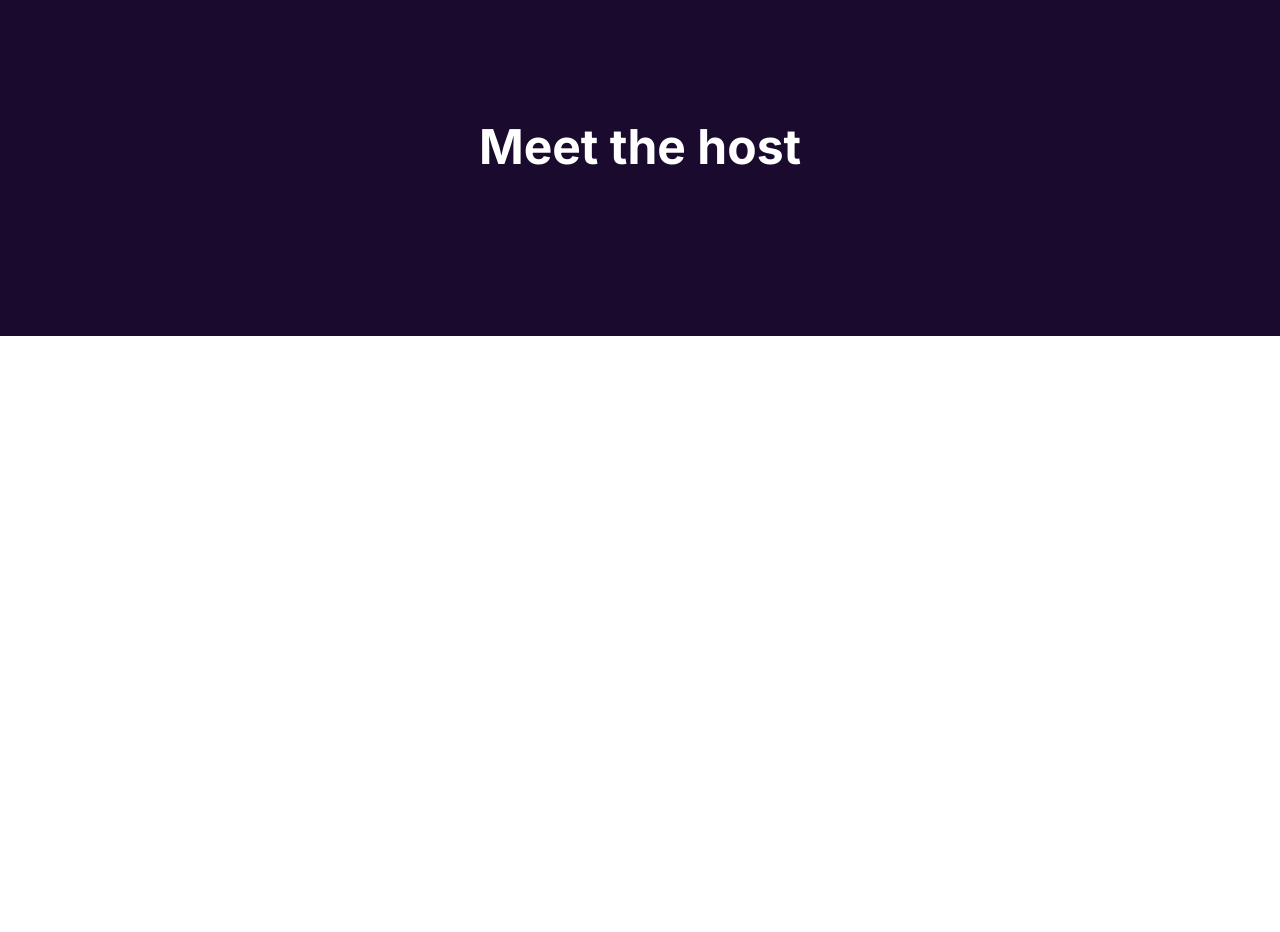
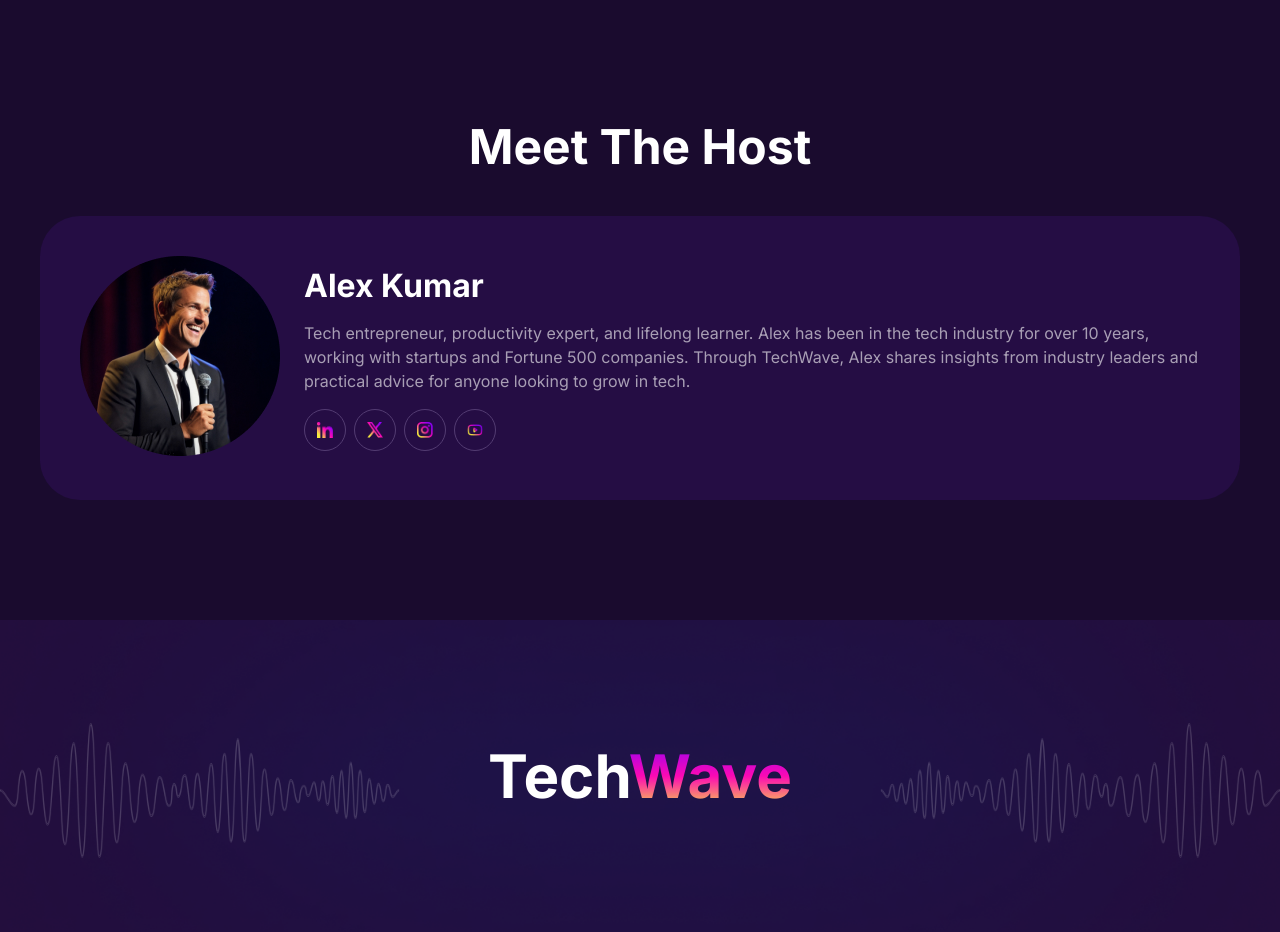
Before and after one commit to md-sajid-sarkar/Assignment-B13-A02-TechWave, a plain HTML site: page index.html in a window 1280 px wide. Shown: the part 3348-4280 px from the top of the page. Before the commit the page ends 3684 px from the top, so only its background shows below. Drawn offline with Linux system fonts and the light colour scheme.

Commit message:
complete footer part & host section without responsive

```diff
--- a/index.html
+++ b/index.html
@@ -186,13 +186,40 @@
                         <p><img src="./assets/clock.png" alt="clock">42 min</p>
                     </div> -->
                 </div>
-                <h2 class="featured-episodes-title title">Meet the host</h2>
+                <!-- <h2 class="meet-the-host-title title">Meet The Host</h2> -->
             </div>
 
         </section>
+        <section class="content-section host-section">
+            <div class="section-container">
+                <h2 class="meet-the-host-title title">Meet The Host</h2>
+                <div class="host-details">
+                    <div>
+                        <img class="host-photo" src="./assets/host.png" alt="">
+                    </div>
+                    <div>
+                        <h3 class="host-name">Alex Kumar</h3>
+                        <p class="host-description">Tech entrepreneur, productivity expert, and lifelong learner. Alex has been in the tech industry for over 10 years, working with startups and Fortune 500 companies. Through TechWave, Alex shares insights from industry leaders and practical advice for anyone looking to grow in tech.</p>
+                        <div class="host-social-icons">
+                            <a href=""><img src="./assets/linkedin.png" alt=""></a>
+                            <a href=""><img src="./assets/x.png" alt=""></a>
+                            <a href=""><img src="./assets/instagram.png" alt=""></a>
+                            <a href=""><img src="./assets/youtube.png" alt=""></a>
+                        </div>
+                    </div>
+                </div>
+            </div>
+        </section>
     </main>
     <footer>
+        <div class="footer">
+            <div class="footer-elements">
+                <h1 class="footer-title">Tech<span>Wave</span></h1>
+                <!-- ..........................................
+                ...........sokale uthe korbo egulo........... -->
+            </div>
 
+        </div>
     </footer>
 </body>
 </html>
--- a/style/style.css
+++ b/style/style.css
@@ -20,12 +20,12 @@
     background: linear-gradient(47.64deg, rgba(247, 233, 63, 1),rgba(251, 9, 180, 1),rgba(145, 0, 248, 1));
     border: none;
 }
-.content-section{
+.content-section, .footer{
     background: rgba(26, 11, 46, 1);
     padding-top: 120px;
     padding-bottom: 120px;
 }
-.section-container{
+.section-container, .footer-elements{
     max-width: 1200px;
     margin: 0 auto;
     text-align: center;
@@ -43,7 +43,7 @@
 line-height: 29px;
 color: rgba(255, 255, 255, 1)
 }
-.card-description{
+.card-description, .host-description{
     font-size: 16px;
 font-weight: 400;
 line-height: 24px;
@@ -267,7 +267,7 @@
     grid-template-columns: repeat(3, 1fr);
     gap: 30px;
     border: 1px solid red;
-    margin-bottom: 120px;
+    /* margin-bottom: 120px; */
 }
 .featured-episodes-card{
     background: rgba(37, 13, 68, 1);
@@ -314,11 +314,6 @@
     flex-direction: column;
     gap: 12px;
 }
-
-
-
-
-
 .duration {
     font-size: 16px;
 font-weight: 600;
@@ -334,6 +329,80 @@
 .duration img {
     /* width: 20px; */
 }
+
+.host-section{
+    padding-top: 0;
+}
+.host-details{
+    display: flex;
+    text-align: start;
+    align-items: center;
+    gap: 24px;
+    border-radius: 40px;
+background: rgba(53, 17, 101, 0.4);
+padding: 40px;
+}
+.host-name{
+    font-size: 32px;
+font-weight: 700;
+line-height: 39px;
+color: rgba(255, 255, 255, 1);
+margin-bottom: 16px;
+}
+.host-description{
+    margin-bottom: 16px;
+}
+.host-social-icons{
+    display: flex;
+    gap: 8px;
+    align-items: center;
+}
+.host-social-icons a{
+    width: 40px;
+    height: 40px;
+    border: 1px solid rgba(83, 60, 114, 1);
+    border-radius: 50%;
+    display: flex;
+    justify-content: center;
+    align-items: center;
+    transition: 0.3s ease;
+}
+.host-social-icons a:hover{
+    border-color: rgba(251, 9, 180, 1);
+    transform: scale(1.2);
+}
+
+.host-social-icons img{
+    width: 16px;
+    height: 16px;
+}
+
+
+
+.footer{
+    background-image: url(../assets/footer-bg.png);
+    background-size: cover;
+    background-position: center;
+    background-repeat: no-repeat;
+    /* height: 4307px; */
+    text-align: center;
+
+}
+.footer-title{
+      font-size: 3.75rem;
+  font-weight: bold;
+  color: rgba(255, 255, 255, 1);
+}
+.footer-title span{
+  background: linear-gradient(to top, rgba(247, 233, 63, 1), rgba(251, 9, 180, 1), rgba(145, 0, 248, 1));
+  -webkit-background-clip: text;
+  -webkit-text-fill-color: transparent;
+  /* display: inline-block; */
+}
+.footer-elements{
+
+}
+
 
 
 
```
